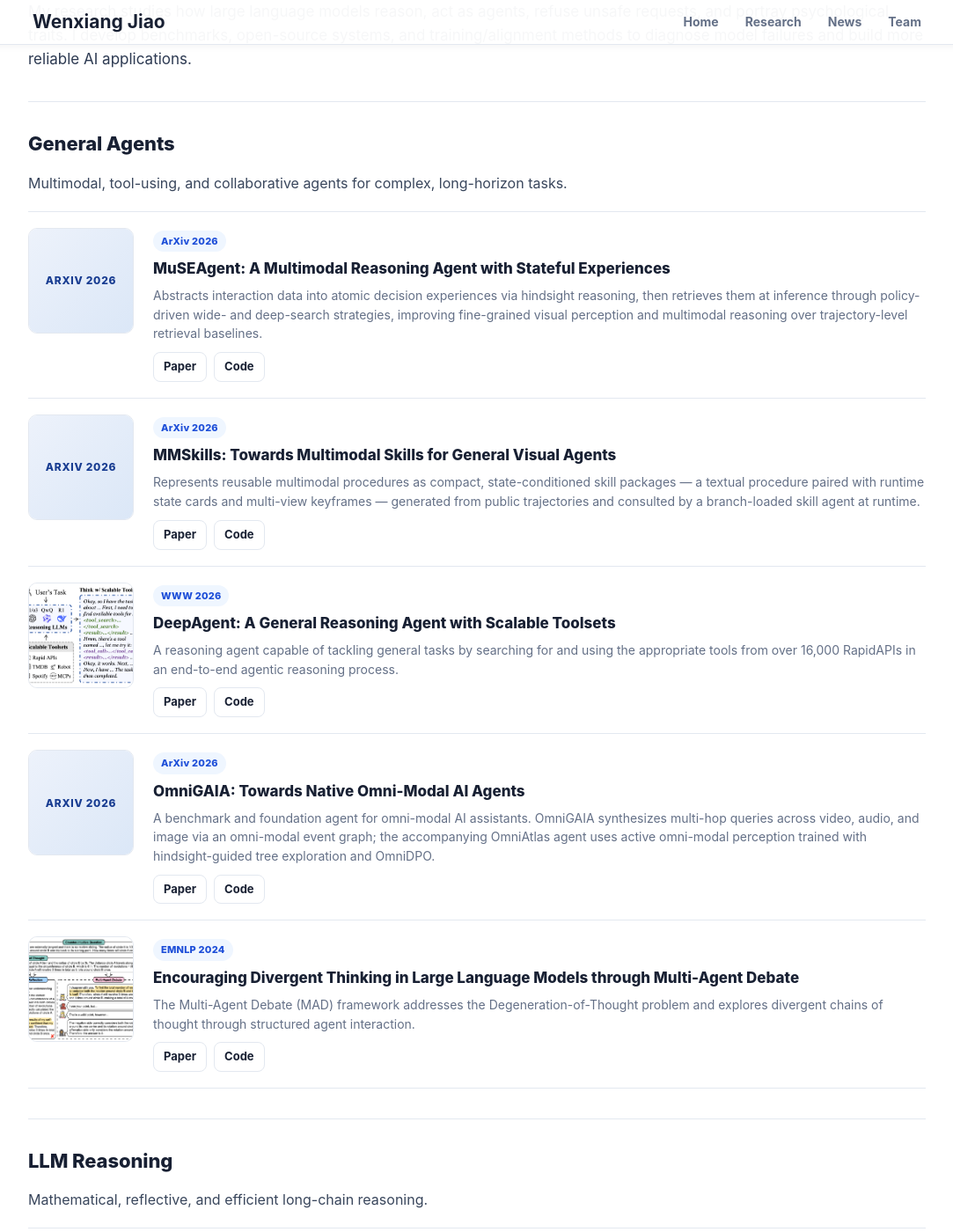
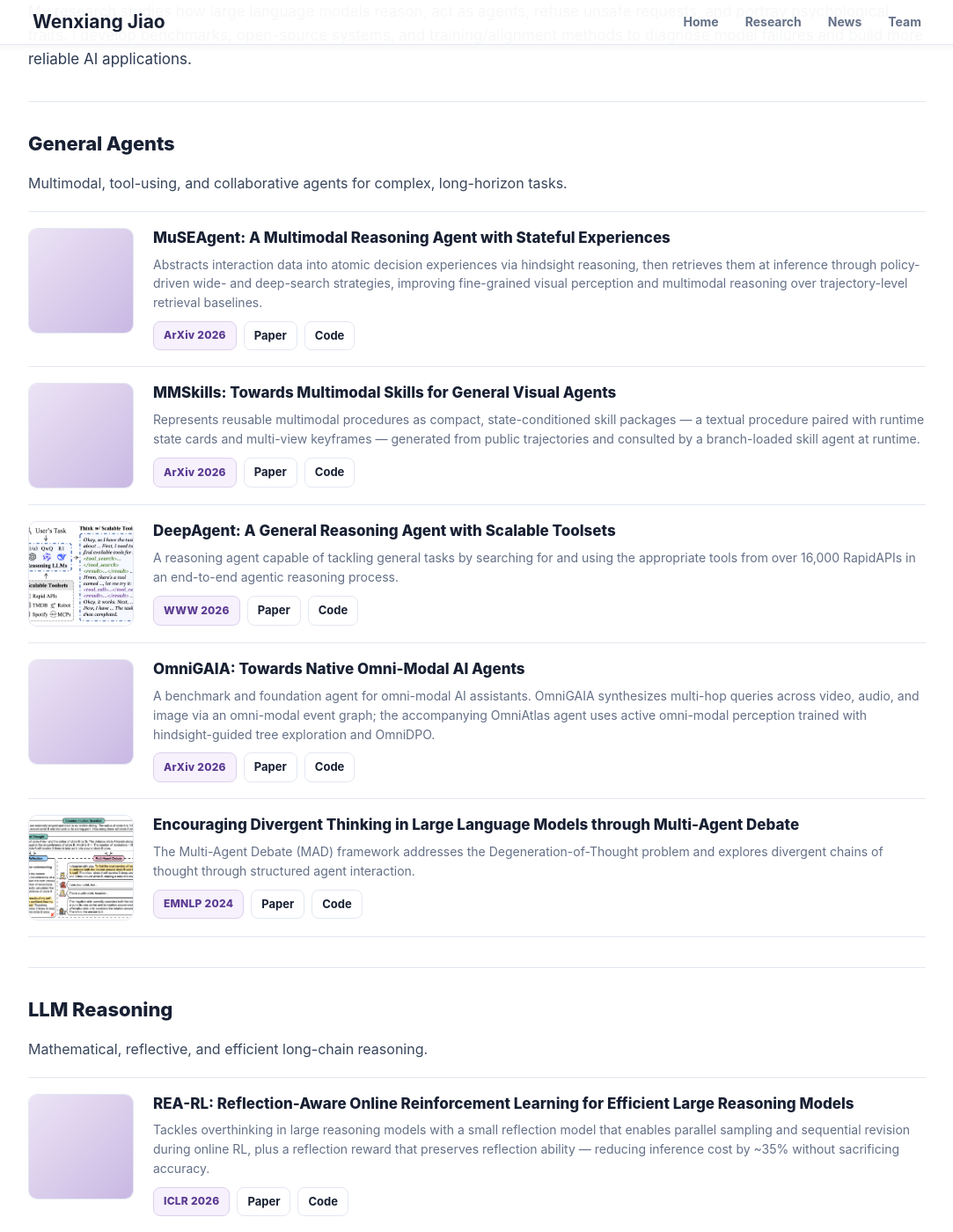
Before and after one commit to wxjiao/wxjiao.github.io, a Jekyll site: the page built from _pages/research.md, in a window 1280 px wide and 1400 px high, scrolled down 281 px. Shown: the whole window at 88% size, without its empty margins (98-1181 px from the left). Built offline with Jekyll 4.4.1, drawn with Linux system fonts in a browser that asks for light colours; nearby versions of some CDN libraries; some of the changed text lies outside the part shown.

Commit message:
Polish Research cards and trim home Publications link
- home.md: drop the trailing "View all publications on Google Scholar"
  link from the Selected Work block (per request to stop surfacing
  Publications from the homepage).
- research.md: move venue from a separate chip above the title into
  the bottom action row, alongside Paper / Code, so each card has a
  single cluster of metadata + links. Clear the text out of every
  publication-thumb-placeholder; they now render as pure gradient
  artwork.
- main.scss: restyle .publication-thumb-placeholder as a soft lavender
  gradient with no text; add .inline-links .publication-venue chip
  styled in the same lavender family so the venue sits visually with
  the action buttons.

Co-Authored-By: Claude Opus 4.7 <noreply@anthropic.com>

```diff
--- a/_pages/research.md
+++ b/_pages/research.md
@@ -26,13 +26,13 @@ permalink: /research/
   <div class="publication-list">
     <article class="publication-row">
       <div class="publication-thumb">
-        <div class="publication-thumb-placeholder">ArXiv 2026</div>
+        <div class="publication-thumb-placeholder"></div>
       </div>
       <div class="publication-main">
-        <span class="venue-chip-inline">ArXiv 2026</span>
         <h3>MuSEAgent: A Multimodal Reasoning Agent with Stateful Experiences</h3>
         <p>Abstracts interaction data into atomic decision experiences via hindsight reasoning, then retrieves them at inference through policy-driven wide- and deep-search strategies, improving fine-grained visual perception and multimodal reasoning over trajectory-level retrieval baselines.</p>
         <div class="inline-links">
+          <span class="publication-venue">ArXiv 2026</span>
           <a href="https://arxiv.org/abs/2603.27813">Paper</a>
           <a href="https://github.com/DeepExperience/MuSEAgent">Code</a>
         </div>
@@ -40,13 +40,13 @@ permalink: /research/
     </article>
     <article class="publication-row">
       <div class="publication-thumb">
-        <div class="publication-thumb-placeholder">ArXiv 2026</div>
+        <div class="publication-thumb-placeholder"></div>
       </div>
       <div class="publication-main">
-        <span class="venue-chip-inline">ArXiv 2026</span>
         <h3>MMSkills: Towards Multimodal Skills for General Visual Agents</h3>
         <p>Represents reusable multimodal procedures as compact, state-conditioned skill packages — a textual procedure paired with runtime state cards and multi-view keyframes — generated from public trajectories and consulted by a branch-loaded skill agent at runtime.</p>
         <div class="inline-links">
+          <span class="publication-venue">ArXiv 2026</span>
           <a href="https://arxiv.org/abs/2605.13527">Paper</a>
           <a href="https://github.com/DeepExperience/MMSkills">Code</a>
         </div>
@@ -57,10 +57,10 @@ permalink: /research/
         <img src="{{ site.url }}{{ site.baseurl }}/images/pubpic/cover_deepagent.png" alt="DeepAgent cover" loading="lazy">
       </div>
       <div class="publication-main">
-        <span class="venue-chip-inline">WWW 2026</span>
         <h3>DeepAgent: A General Reasoning Agent with Scalable Toolsets</h3>
         <p>A reasoning agent capable of tackling general tasks by searching for and using the appropriate tools from over 16,000 RapidAPIs in an end-to-end agentic reasoning process.</p>
         <div class="inline-links">
+          <span class="publication-venue">WWW 2026</span>
           <a href="https://arxiv.org/abs/2510.21618">Paper</a>
           <a href="https://github.com/DeepExperience/DeepAgent">Code</a>
         </div>
@@ -68,13 +68,13 @@ permalink: /research/
     </article>
     <article class="publication-row">
       <div class="publication-thumb">
-        <div class="publication-thumb-placeholder">ArXiv 2026</div>
+        <div class="publication-thumb-placeholder"></div>
       </div>
       <div class="publication-main">
-        <span class="venue-chip-inline">ArXiv 2026</span>
         <h3>OmniGAIA: Towards Native Omni-Modal AI Agents</h3>
         <p>A benchmark and foundation agent for omni-modal AI assistants. OmniGAIA synthesizes multi-hop queries across video, audio, and image via an omni-modal event graph; the accompanying OmniAtlas agent uses active omni-modal perception trained with hindsight-guided tree exploration and OmniDPO.</p>
         <div class="inline-links">
+          <span class="publication-venue">ArXiv 2026</span>
           <a href="https://arxiv.org/abs/2602.22897">Paper</a>
           <a href="https://github.com/RUC-NLPIR/OmniGAIA">Code</a>
         </div>
@@ -85,10 +85,10 @@ permalink: /research/
         <img src="{{ site.url }}{{ site.baseurl }}/images/pubpic/cover_mad.png" alt="Multi-Agent Debate cover" loading="lazy">
       </div>
       <div class="publication-main">
-        <span class="venue-chip-inline">EMNLP 2024</span>
         <h3>Encouraging Divergent Thinking in Large Language Models through Multi-Agent Debate</h3>
         <p>The Multi-Agent Debate (MAD) framework addresses the Degeneration-of-Thought problem and explores divergent chains of thought through structured agent interaction.</p>
         <div class="inline-links">
+          <span class="publication-venue">EMNLP 2024</span>
           <a href="https://arxiv.org/abs/2305.19118">Paper</a>
           <a href="https://github.com/Skytliang/Multi-Agents-Debate">Code</a>
         </div>
@@ -107,13 +107,13 @@ permalink: /research/
   <div class="publication-list">
     <article class="publication-row">
       <div class="publication-thumb">
-        <div class="publication-thumb-placeholder">ICLR 2026</div>
+        <div class="publication-thumb-placeholder"></div>
       </div>
       <div class="publication-main">
-        <span class="venue-chip-inline">ICLR 2026</span>
         <h3>REA-RL: Reflection-Aware Online Reinforcement Learning for Efficient Large Reasoning Models</h3>
         <p>Tackles overthinking in large reasoning models with a small reflection model that enables parallel sampling and sequential revision during online RL, plus a reflection reward that preserves reflection ability — reducing inference cost by ~35% without sacrificing accuracy.</p>
         <div class="inline-links">
+          <span class="publication-venue">ICLR 2026</span>
           <a href="https://arxiv.org/abs/2505.19862">Paper</a>
           <a href="https://github.com/hexuandeng/REA-RL">Code</a>
         </div>
@@ -121,13 +121,13 @@ permalink: /research/
     </article>
     <article class="publication-row">
       <div class="publication-thumb">
-        <div class="publication-thumb-placeholder">ICLR 2026</div>
+        <div class="publication-thumb-placeholder"></div>
       </div>
       <div class="publication-main">
-        <span class="venue-chip-inline">ICLR 2026</span>
         <h3>DeepCompress: A Dual Reward Strategy for Dynamically Exploring and Compressing Reasoning Chains</h3>
         <p>A dual-reward RL framework that classifies problems as Simple or Hard in real time and adaptively shortens or extends Chain-of-Thought, improving both accuracy and token efficiency on challenging math benchmarks.</p>
         <div class="inline-links">
+          <span class="publication-venue">ICLR 2026</span>
           <a href="https://arxiv.org/abs/2510.27419">Paper</a>
           <a href="https://github.com/Skytliang/DeepCompress">Code</a>
         </div>
@@ -138,10 +138,10 @@ permalink: /research/
         <img src="{{ site.url }}{{ site.baseurl }}/images/pubpic/cover_mad.png" alt="Multi-Agent Debate cover" loading="lazy">
       </div>
       <div class="publication-main">
-        <span class="venue-chip-inline">EMNLP 2024</span>
         <h3>Encouraging Divergent Thinking in Large Language Models through Multi-Agent Debate</h3>
         <p>Defines the Degeneration-of-Thought problem in self-reflection and addresses it with multi-agent debate over divergent chains of thought.</p>
         <div class="inline-links">
+          <span class="publication-venue">EMNLP 2024</span>
           <a href="https://arxiv.org/abs/2305.19118">Paper</a>
           <a href="https://github.com/Skytliang/Multi-Agents-Debate">Code</a>
         </div>
@@ -160,26 +160,26 @@ permalink: /research/
   <div class="publication-list">
     <article class="publication-row">
       <div class="publication-thumb">
-        <div class="publication-thumb-placeholder">NeurIPS 2025 D&amp;B</div>
+        <div class="publication-thumb-placeholder"></div>
       </div>
       <div class="publication-main">
-        <span class="venue-chip-inline">NeurIPS 2025 D&amp;B</span>
         <h3>Towards Evaluating Proactive Risk Awareness of Multimodal Language Models</h3>
         <p>PaSBench evaluates proactive safety across 416 multimodal scenarios in five safety-critical domains. Top models such as Gemini-2.5-pro reach 64–71% accuracy but miss 45–55% of risks under repetition — failure analysis traces this to unstable proactive reasoning rather than missing knowledge.</p>
         <div class="inline-links">
+          <span class="publication-venue">NeurIPS 2025 D&amp;B</span>
           <a href="https://arxiv.org/abs/2505.17455">Paper</a>
         </div>
       </div>
     </article>
     <article class="publication-row">
       <div class="publication-thumb">
-        <div class="publication-thumb-placeholder">ACL 2025</div>
+        <div class="publication-thumb-placeholder"></div>
       </div>
       <div class="publication-main">
-        <span class="venue-chip-inline">ACL 2025</span>
         <h3>Refuse Whenever You Feel Unsafe: Improving Safety in LLMs via Decoupled Refusal Training (DeRTa)</h3>
         <p>Identifies a refusal position bias in safety-tuning data and proposes Decoupled Refusal Training: MLE with a harmful response prefix plus Reinforced Transition Optimization, letting LLaMA-3 and Mistral models refuse at any position throughout a harmful response without hurting performance.</p>
         <div class="inline-links">
+          <span class="publication-venue">ACL 2025</span>
           <a href="https://arxiv.org/abs/2407.09121">Paper</a>
           <a href="https://github.com/RobustNLP/DeRTa">Code</a>
         </div>
@@ -187,13 +187,13 @@ permalink: /research/
     </article>
     <article class="publication-row">
       <div class="publication-thumb">
-        <div class="publication-thumb-placeholder">ACL 2025 Findings</div>
+        <div class="publication-thumb-placeholder"></div>
       </div>
       <div class="publication-main">
-        <span class="venue-chip-inline">ACL 2025 (Findings)</span>
         <h3>Chain-of-Jailbreak Attack for Image Generation Models via Editing Step by Step</h3>
         <p>Decomposes a malicious image-generation query into innocuous sub-queries and iteratively edits the output; bypasses safeguards on GPT-4V, GPT-4o, and Gemini 1.5/Pro in over 60% of cases. A companion Think Twice Prompting defense blocks more than 95%.</p>
         <div class="inline-links">
+          <span class="publication-venue">ACL 2025 (Findings)</span>
           <a href="https://arxiv.org/abs/2410.03869">Paper</a>
           <a href="https://github.com/Jarviswang94/Chain-of-Jailbreak">Code</a>
         </div>
@@ -204,10 +204,10 @@ permalink: /research/
         <img src="{{ site.url }}{{ site.baseurl }}/images/pubpic/cover_cipherchat.png" alt="CipherChat cover" loading="lazy">
       </div>
       <div class="publication-main">
-        <span class="venue-chip-inline">ICLR 2024</span>
         <h3>GPT-4 Is Too Smart To Be Safe: Stealthy Chat with LLMs via Cipher</h3>
         <p>CipherChat examines whether safety alignment generalizes to non-natural languages such as ciphers; GPT-4 understands ciphers well enough to produce unsafe outputs.</p>
         <div class="inline-links">
+          <span class="publication-venue">ICLR 2024</span>
           <a href="https://arxiv.org/abs/2308.06463">Paper</a>
           <a href="https://llmcipherchat.github.io/">Project</a>
         </div>
@@ -229,10 +229,10 @@ permalink: /research/
         <img src="{{ site.url }}{{ site.baseurl }}/images/pubpic/cover_ppbench.png" alt="PsychoBench cover" loading="lazy">
       </div>
       <div class="publication-main">
-        <span class="venue-chip-inline">ICLR 2024 Oral</span>
         <h3>On the Humanity of Conversational AI: Evaluating the Psychological Portrayal of LLMs</h3>
         <p>PPBench evaluates diverse psychological aspects of LLMs, including personality traits, interpersonal relationships, motivational tests, and emotional abilities.</p>
         <div class="inline-links">
+          <span class="publication-venue">ICLR 2024 Oral</span>
           <a href="https://arxiv.org/abs/2310.01386">Paper</a>
           <a href="https://github.com/CUHK-ARISE/PsychoBench">Code</a>
         </div>
@@ -240,13 +240,13 @@ permalink: /research/
     </article>
     <article class="publication-row">
       <div class="publication-thumb">
-        <div class="publication-thumb-placeholder">NeurIPS 2024</div>
+        <div class="publication-thumb-placeholder"></div>
       </div>
       <div class="publication-main">
-        <span class="venue-chip-inline">NeurIPS 2024</span>
         <h3>Apathetic or Empathetic? Evaluating LLMs' Emotional Alignments with Humans</h3>
         <p>Uses emotion appraisal theory to test how LLMs' feelings shift across 400+ situations grouped into 36 factors, benchmarked against responses from 1,200+ human subjects. Models including GPT-4, Mixtral-8x22B, and LLaMA-3.1 respond appropriately in some cases but fail to align with human emotional behavior or connect similar situations.</p>
         <div class="inline-links">
+          <span class="publication-venue">NeurIPS 2024</span>
           <a href="https://arxiv.org/abs/2308.03656">Paper</a>
           <a href="https://github.com/CUHK-ARISE/EmotionBench">Code</a>
         </div>
@@ -254,13 +254,13 @@ permalink: /research/
     </article>
     <article class="publication-row">
       <div class="publication-thumb">
-        <div class="publication-thumb-placeholder">EMNLP 2024</div>
+        <div class="publication-thumb-placeholder"></div>
       </div>
       <div class="publication-main">
-        <span class="venue-chip-inline">EMNLP 2024</span>
         <h3>On the Reliability of Psychological Scales on Large Language Models</h3>
         <p>Across 2,500 settings per model on GPT-3.5/4, Gemini-Pro, and LLaMA-3.1, shows that LLMs respond consistently to the Big Five Inventory. Further demonstrates GPT-3.5 can emulate diverse personalities and represent specific population groups when given targeted prompts.</p>
         <div class="inline-links">
+          <span class="publication-venue">EMNLP 2024</span>
           <a href="https://aclanthology.org/2024.emnlp-main.354/">Paper</a>
         </div>
       </div>
--- a/css/main.scss
+++ b/css/main.scss
@@ -349,29 +349,20 @@ img {
 .publication-thumb-placeholder {
   width: 100%;
   height: 100%;
-  display: flex;
+  background: linear-gradient(135deg, #ece4f5 0%, #c9b8e3 100%);
+}
+
+.inline-links .publication-venue {
+  display: inline-flex;
   align-items: center;
-  justify-content: center;
-  padding: 10px;
-  background: linear-gradient(135deg, #edf2fb 0%, #dbe7f7 100%);
-  color: var(--accent-strong);
+  min-height: 32px;
+  padding: 5px 11px;
+  border: 1px solid #dcd1ee;
+  border-radius: 8px;
+  background: #f6f1fc;
+  color: #5b3a92;
   font-size: 12px;
   font-weight: 800;
-  letter-spacing: 0.06em;
-  text-transform: uppercase;
-  text-align: center;
-  line-height: 1.25;
-}
-
-.publication-main .venue-chip-inline {
-  display: inline-block;
-  margin-bottom: 8px;
-  padding: 3px 9px;
-  background: #eff6ff;
-  color: #1d4ed8;
-  font-size: 11px;
-  font-weight: 800;
-  border-radius: 999px;
   letter-spacing: 0.02em;
 }
 
```
Also changed, not shown: _pages/home.md (+0 -1 lines).
